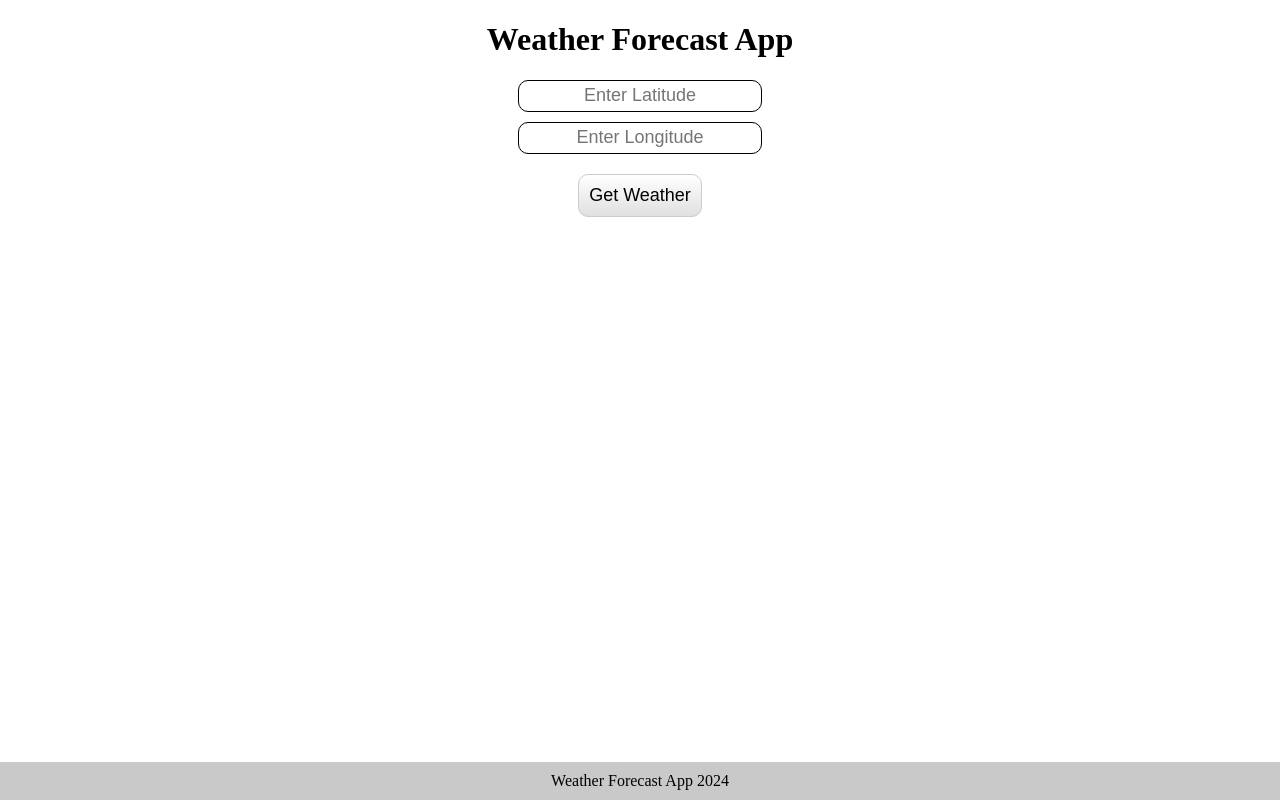
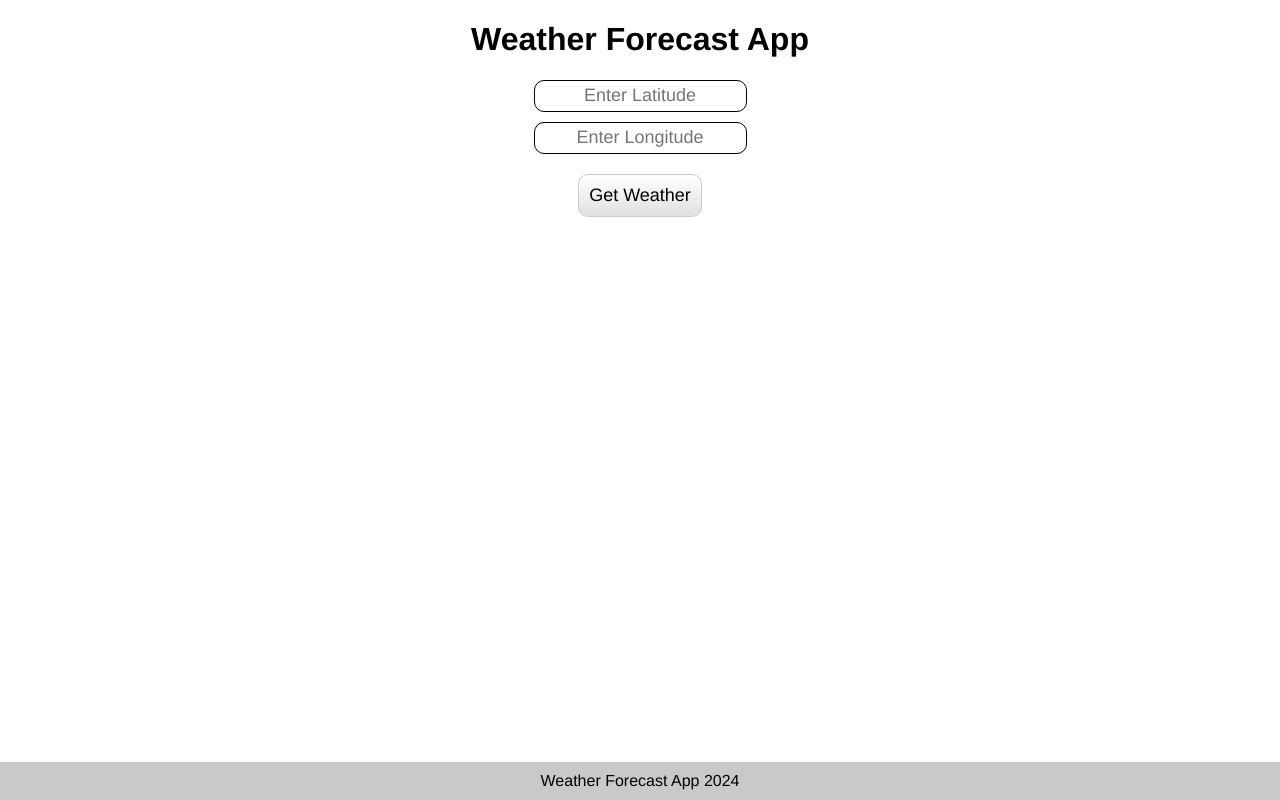
Before and after one commit to MechEng-27/Weather-Forecast-App, a React (Vite) app: page / in a window 1280 px wide. Built offline with nearby package versions, Linux system fonts and the light colour scheme.

Commit message:
Update to application text style

```diff
--- a/src/App.css
+++ b/src/App.css
@@ -1,6 +1,10 @@
 body, html{
   margin: 0;
   padding: 0;
+}
+
+* {
+  font-family: Helvetica, Arial, sans-serif;
 }
 
 .main-box{
```
